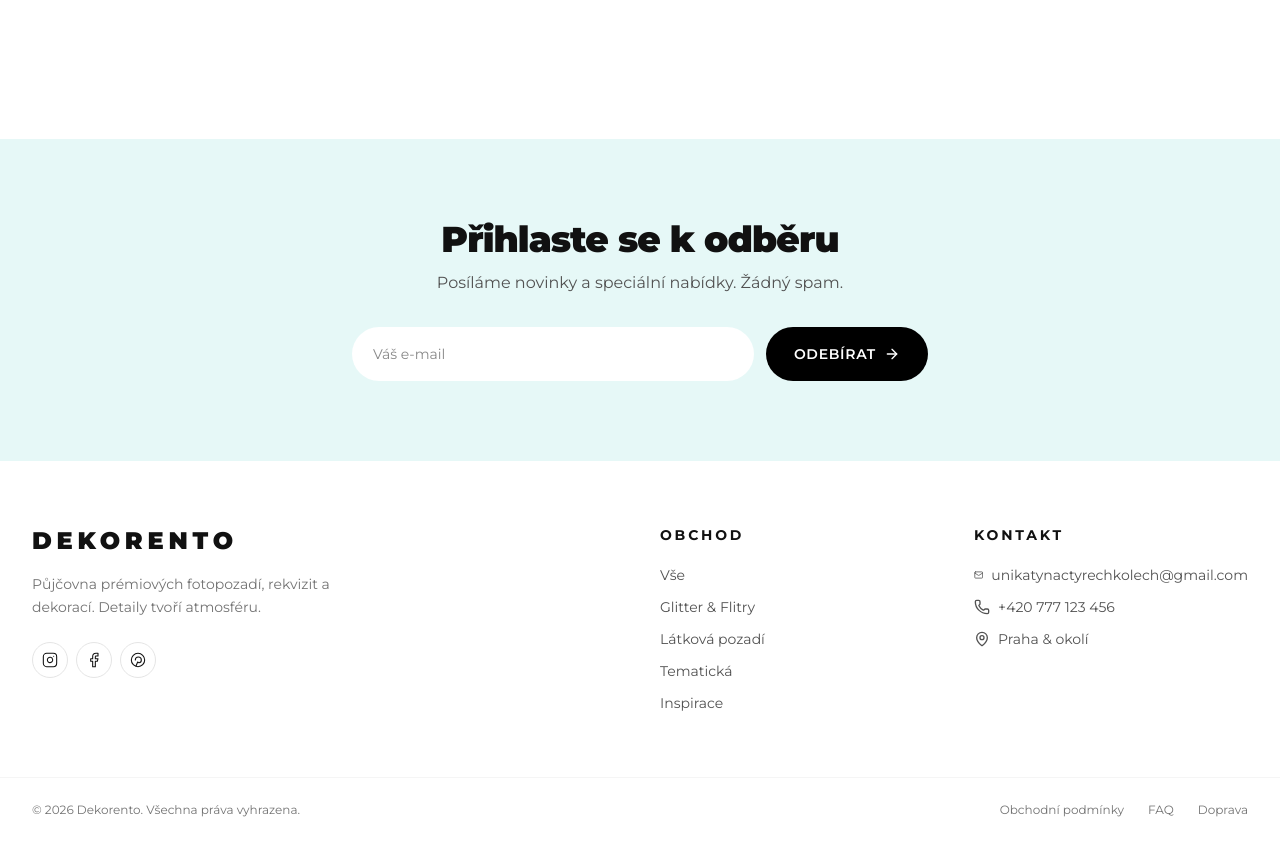
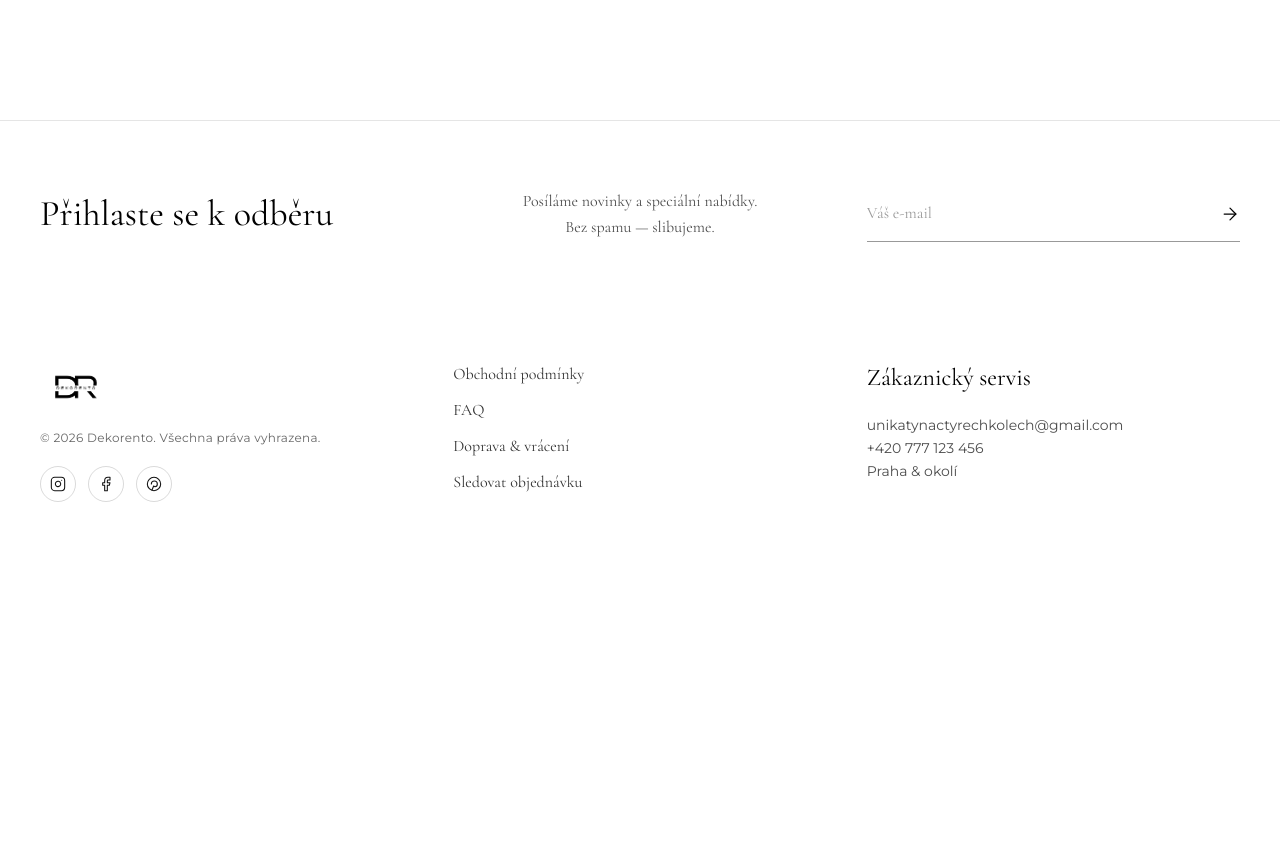
Before and after one commit to unikatynactyrechkolech-code/dekorento, a Next.js app: page /produkt/bile-glitter-pozadi in a window 1280 px wide. Shown: the part 1640-2482 px from the top of the page. After the commit the page ends 2198 px from the top, so only its background shows below. Built offline with nearby package versions, Linux system fonts and the light colour scheme.

Commit message:
Halena home-4 fidelity: lighter mint palette, alt gray/white card bg, prev/next pagination, 3-col newsletter footer

```diff
--- a/src/app/globals.css
+++ b/src/app/globals.css
@@ -3,9 +3,10 @@
 :root {
   --background: #ffffff;
   --foreground: #111111;
-  --brand: #6ED7D2;        /* light turquoise */
+  --brand: #b9e5e0;          /* main turquoise */
   --brand-dark: #3FB8B3;
-  --brand-soft: #E6F8F7;
+  --brand-soft: #eaf6f3;     /* very light mint (hero bg) */
+  --gray-soft: #efeeec;      /* warm gray (alt card bg) */
 }
 
 @theme inline {
--- a/src/app/page.tsx
+++ b/src/app/page.tsx
@@ -3,62 +3,38 @@ import Image from "next/image";
 import { products } from "@/lib/products";
 import ProductCard from "@/components/ProductCard";
 
-// Hero category showcase — 4 sloupce, střídavé černobílé tlačítka
-const HERO_CATS = [
-  {
-    label: "FOTOPOZADÍ",
+// Hero — single big product image on right, mint background, serif title left
+const HERO_IMG =
+  "https://images.unsplash.com/photo-1530023367847-a683933f4172?auto=format&fit=crop&w=1600&q=85";
+
+// 3-tile asymmetric grid: large left + 2 stacked right (alternating gray/white bg)
+const TILES = {
+  big: {
+    title: "Fotopozadí",
     href: "/produkty?cat=L%C3%A1tkov%C3%A1%20pozad%C3%AD",
-    img: "https://images.unsplash.com/photo-1519225421980-715cb0215aed?auto=format&fit=crop&w=900&q=85",
-    bg: "#efe9dd",
-    style: "dark" as const, // černé tlačítko
+    img: "https://images.unsplash.com/photo-1519225421980-715cb0215aed?auto=format&fit=crop&w=1400&q=85",
+    bg: "#efeeec",
   },
-  {
-    label: "LED SVĚTLA + PÍSMENA",
+  topRight: {
+    title: "LED světla",
     href: "/produkty?cat=Tematick%C3%A1%20pozad%C3%AD",
-    img: "https://images.unsplash.com/photo-1530103862676-de8c9debad1d?auto=format&fit=crop&w=900&q=85",
-    bg: "#0a0a0a",
-    style: "light" as const, // bílé tlačítko
+    img: "https://images.unsplash.com/photo-1530103862676-de8c9debad1d?auto=format&fit=crop&w=1200&q=85",
+    bg: "#f5f4f1",
   },
-  {
-    label: "REKVIZITY",
+  botRight: {
+    title: "Rekvizity",
     href: "/produkty?cat=Glitter%20%26%20Flitry",
-    img: "https://images.unsplash.com/photo-1530023367847-a683933f4172?auto=format&fit=crop&w=900&q=85",
-    bg: "#f3f1ed",
-    style: "dark" as const,
+    img: "https://images.unsplash.com/photo-1464366400600-7168b8af9bc3?auto=format&fit=crop&w=1200&q=85",
+    bg: "#ffffff",
   },
-  {
-    label: "INSTAX",
-    href: "/produkty",
-    img: "https://images.unsplash.com/photo-1494438639946-1ebd1d20bf85?auto=format&fit=crop&w=900&q=85",
-    bg: "#dcdad4",
-    style: "light" as const, // bílé tlačítko
-  },
-];
-
-const SECONDARY = [
-  {
-    title: "Glitter & Flitry",
-    href: "/produkty?cat=Glitter%20%26%20Flitry",
-    img: "https://images.unsplash.com/photo-1530103862676-de8c9debad1d?auto=format&fit=crop&w=1400&q=85",
-  },
-  {
-    title: "Látková pozadí",
-    href: "/produkty?cat=L%C3%A1tkov%C3%A1%20pozad%C3%AD",
-    img: "https://images.unsplash.com/photo-1519225421980-715cb0215aed?auto=format&fit=crop&w=1200&q=85",
-  },
-  {
-    title: "Tematická pozadí",
-    href: "/produkty?cat=Tematick%C3%A1%20pozad%C3%AD",
-    img: "https://images.unsplash.com/photo-1464366400600-7168b8af9bc3?auto=format&fit=crop&w=1200&q=85",
-  },
-];
+};
 
 const BRANDS = [
-  { name: "VOGUE", className: "font-serif text-3xl tracking-[0.15em] font-bold" },
-  { name: "elle", className: "font-serif text-4xl italic font-medium" },
-  { name: "MARIE CLAIRE", className: "text-sm tracking-[0.4em] font-light" },
-  { name: "ARCHITECTURAL", className: "text-xs tracking-[0.5em] font-bold" },
-  { name: "Domino", className: "font-serif text-3xl italic" },
+  { name: "MANGO", className: "text-2xl tracking-[0.2em] font-bold" },
+  { name: "Pepe Jeans", className: "font-serif text-2xl italic font-medium" },
+  { name: "asos", className: "text-3xl font-black lowercase italic" },
+  { name: "ZARA", className: "text-2xl tracking-[0.4em] font-light" },
+  { name: "M&S", className: "text-3xl font-black tracking-tight" },
 ];
 
 export default function Home() {
@@ -66,122 +42,135 @@ export default function Home() {
 
   return (
     <>
-      {/* 1. HERO — 4-column category showcase */}
-      <section className="grid grid-cols-2 lg:grid-cols-4 min-h-[80vh]">
-        {HERO_CATS.map(c => (
+      {/* 1. HERO — Halena style: mint bg, serif left, big image right */}
+      <section className="bg-[var(--brand-soft)]">
+        <div className="mx-auto max-w-[1400px] px-6 lg:px-10">
+          <div className="grid grid-cols-1 lg:grid-cols-2 items-center min-h-[88vh] gap-8 py-12">
+            <div className="order-2 lg:order-1 max-w-md animate-fade-up">
+              <h1 className="font-serif text-6xl sm:text-7xl text-black leading-[1.05]">
+                Prémiové dekorace
+              </h1>
+              <p className="font-serif text-xl mt-5 text-black/70">
+                Detaily tvoří atmosféru
+              </p>
+              <div className="mt-10">
                 <Link
-            key={c.label}
-            href={c.href}
-            className="group relative overflow-hidden flex items-center justify-center aspect-[3/4] lg:aspect-auto"
-            style={{ backgroundColor: c.bg }}
+                  href="/produkty"
+                  className="inline-block text-[12px] tracking-[0.3em] uppercase text-black border-b border-black pb-2 hover:opacity-60 transition-opacity"
                 >
+                  Nakupovat
+                </Link>
+              </div>
+            </div>
+            <div className="order-1 lg:order-2 relative aspect-[4/5] lg:aspect-auto lg:h-[80vh] w-full">
               <Image
-              src={c.img}
-              alt={c.label}
+                src={HERO_IMG}
+                alt="Dekorace"
                 fill
-              sizes="(max-width:1024px) 50vw, 25vw"
-              className="object-cover transition-transform duration-700 group-hover:scale-110"
                 priority
+                sizes="(max-width:1024px) 100vw, 50vw"
+                className="object-cover object-center"
               />
-            <div className="absolute inset-0 bg-black/15 group-hover:bg-black/30 transition-colors" />
-            <span
-              className={`relative z-10 px-7 py-3.5 text-[12px] font-semibold tracking-[0.25em] uppercase shadow-md transition-all duration-300
-                ${
-                  c.style === "dark"
-                    ? "bg-black text-white border border-black group-hover:bg-white group-hover:text-black"
-                    : "bg-white text-black border border-white group-hover:bg-black group-hover:text-white group-hover:border-black"
-                }`}
-            >
-              {c.label}
-            </span>
-          </Link>
-        ))}
-      </section>
-
-      {/* 2. INTRO line */}
-      <section className="bg-[var(--brand-soft)]">
-        <div className="mx-auto max-w-3xl px-6 py-16 text-center">
-          <h2 className="font-serif text-4xl sm:text-5xl text-black leading-tight">
-            Detaily tvoří atmosféru
-          </h2>
-          <p className="mt-4 text-sm sm:text-base text-black/70 max-w-xl mx-auto">
-            Půjčovna prémiových fotopozadí, LED dekorací, rekvizit a Instax
-            kamer pro vaše akce. Doručíme, postavíme, odvezeme.
-          </p>
+            </div>
+          </div>
         </div>
       </section>
 
-      {/* 3. ASYMMETRIC TRIPTYCH */}
+      {/* 2. ASYMMETRIC TRIPTYCH — alternating gray/white bg */}
       <section className="grid grid-cols-1 lg:grid-cols-2 min-h-[90vh]">
-        <Link href={SECONDARY[0].href} className="group relative bg-[#e7e5e1] aspect-square lg:aspect-auto overflow-hidden">
+        <Link
+          href={TILES.big.href}
+          className="group relative aspect-square lg:aspect-auto overflow-hidden"
+          style={{ backgroundColor: TILES.big.bg }}
+        >
           <Image
-            src={SECONDARY[0].img}
-            alt={SECONDARY[0].title}
+            src={TILES.big.img}
+            alt={TILES.big.title}
             fill
             sizes="(max-width:1024px) 100vw, 50vw"
             className="object-cover transition-transform duration-700 group-hover:scale-105"
           />
           <div className="absolute inset-x-0 bottom-12 text-center">
-            <h3 className="font-serif text-3xl text-white drop-shadow-lg">{SECONDARY[0].title}</h3>
+            <h3 className="font-serif text-3xl text-white drop-shadow-lg">{TILES.big.title}</h3>
           </div>
         </Link>
         <div className="grid grid-rows-2">
-          {SECONDARY.slice(1).map(c => (
+          {[TILES.topRight, TILES.botRight].map(t => (
             <Link
-              key={c.title}
-              href={c.href}
-              className="group relative overflow-hidden aspect-square lg:aspect-auto bg-[#eeece8]"
+              key={t.title}
+              href={t.href}
+              className="group relative overflow-hidden aspect-square lg:aspect-auto"
+              style={{ backgroundColor: t.bg }}
             >
               <Image
-                src={c.img}
-                alt={c.title}
+                src={t.img}
+                alt={t.title}
                 fill
                 sizes="(max-width:1024px) 100vw, 50vw"
                 className="object-cover transition-transform duration-700 group-hover:scale-105"
               />
               <div className="absolute inset-y-0 right-12 flex items-center">
-                <h3 className="font-serif text-3xl text-white drop-shadow-lg">{c.title}</h3>
+                <h3 className="font-serif text-3xl text-white drop-shadow-lg">{t.title}</h3>
               </div>
             </Link>
           ))}
         </div>
       </section>
 
-      {/* 4. POPULAR ITEMS */}
-      <section className="mx-auto max-w-[1400px] px-6 lg:px-10 py-24">
-        <h2 className="font-serif text-3xl text-center text-black mb-14">
-          Oblíbené produkty
-        </h2>
+      {/* 3. POPULAR ITEMS — header with prev/next, 5-col grid */}
+      <section className="bg-[#efeeec]">
+        <div className="mx-auto max-w-[1400px] px-6 lg:px-10 py-20">
+          <div className="flex flex-col sm:flex-row sm:items-center justify-between mb-12 gap-4">
+            <h2 className="font-serif text-4xl text-black">Oblíbené produkty</h2>
+            <div className="flex items-center gap-6 text-sm text-black/70">
+              <button className="hover:text-black transition-colors">Předchozí</button>
+              <span className="text-black/30">/</span>
+              <button className="hover:text-black transition-colors">Další</button>
+              <div className="flex items-center gap-2 ml-3">
+                <span className="w-2 h-2 rounded-full border border-black/30" />
+                <span className="w-2 h-2 rounded-full border border-black/30" />
+                <span className="w-2 h-2 rounded-full bg-black" />
+              </div>
+            </div>
+          </div>
           <div className="grid grid-cols-2 lg:grid-cols-5 gap-x-6 gap-y-14">
-          {popular.map(p => (
-            <ProductCard key={p.id} product={p} />
+            {popular.map((p, i) => (
+              <ProductCard key={p.id} product={p} index={i} />
             ))}
+          </div>
         </div>
       </section>
 
-      {/* 5. BRANDS */}
-      <section className="border-t border-neutral-100">
+      {/* 4. NEW ARRIVALS — second row */}
+      <section className="bg-white">
         <div className="mx-auto max-w-[1400px] px-6 lg:px-10 py-20">
-          <h3 className="font-serif text-2xl text-center text-black mb-12">Naše značky</h3>
-          <div className="grid grid-cols-2 sm:grid-cols-3 lg:grid-cols-5 gap-10 items-center justify-items-center text-black">
+          <div className="text-center mb-12">
+            <h2 className="font-serif text-4xl text-black">Novinky</h2>
+          </div>
+          <div className="grid grid-cols-2 lg:grid-cols-5 gap-x-6 gap-y-14">
+            {products.slice(5, 10).map((p, i) => (
+              <ProductCard key={p.id} product={p} index={i + 1} />
+            ))}
+          </div>
+        </div>
+      </section>
+
+      {/* 5. OUR BRANDS strip */}
+      <section className="bg-[#efeeec]">
+        <div className="mx-auto max-w-[1400px] px-6 lg:px-10 py-20">
+          <h3 className="font-serif text-2xl text-center text-black mb-14">Naše značky</h3>
+          <div className="grid grid-cols-2 sm:grid-cols-3 lg:grid-cols-5 gap-12 items-center justify-items-center text-black">
             {BRANDS.map(b => (
-              <span key={b.name} className={`${b.className} hover:opacity-60 transition-opacity cursor-pointer`}>
+              <span
+                key={b.name}
+                className={`${b.className} hover:opacity-60 transition-opacity cursor-pointer`}
+              >
                 {b.name}
               </span>
             ))}
           </div>
         </div>
       </section>
-
-      {/* 6. NEW ARRIVALS */}
-      <section className="mx-auto max-w-[1400px] px-6 lg:px-10 pb-24">
-        <h2 className="font-serif text-3xl text-center text-black mb-14">Novinky</h2>
-        <div className="grid grid-cols-2 lg:grid-cols-5 gap-x-6 gap-y-14">
-          {products.slice(5, 10).map(p => (
-            <ProductCard key={p.id} product={p} />
-          ))}
-        </div>
-      </section>
     </>
   );
 }
--- a/src/components/Footer.tsx
+++ b/src/components/Footer.tsx
@@ -1,8 +1,9 @@
 "use client";
 
 import Link from "next/link";
+import Image from "next/image";
 import { useState } from "react";
-import { Mail, MapPin, Phone, ArrowRight } from "lucide-react";
+import { ArrowRight } from "lucide-react";
 
 const Instagram = (props: React.SVGProps<SVGSVGElement>) => (
   <svg viewBox="0 0 24 24" fill="none" stroke="currentColor" strokeWidth="1.6" strokeLinecap="round" strokeLinejoin="round" {...props}>
@@ -11,13 +12,11 @@ const Instagram = (props: React.SVGProps<SVGSVGElement>) => (
     <line x1="17.5" y1="6.5" x2="17.51" y2="6.5" />
   </svg>
 );
-
 const Facebook = (props: React.SVGProps<SVGSVGElement>) => (
   <svg viewBox="0 0 24 24" fill="none" stroke="currentColor" strokeWidth="1.6" strokeLinecap="round" strokeLinejoin="round" {...props}>
     <path d="M18 2h-3a5 5 0 0 0-5 5v3H7v4h3v8h4v-8h3l1-4h-4V7a1 1 0 0 1 1-1h3z" />
   </svg>
 );
-
 const Pinterest = (props: React.SVGProps<SVGSVGElement>) => (
   <svg viewBox="0 0 24 24" fill="none" stroke="currentColor" strokeWidth="1.6" strokeLinecap="round" strokeLinejoin="round" {...props}>
     <circle cx="12" cy="12" r="10" />
@@ -31,21 +30,22 @@ export default function Footer() {
 
   return (
     <footer className="mt-24">
-      {/* Newsletter */}
-      <section className="bg-[var(--brand-soft)]">
-        <div className="mx-auto max-w-3xl px-4 sm:px-6 lg:px-8 py-20 text-center">
-          <h3 className="text-3xl sm:text-4xl font-black tracking-tight">
+      {/* Newsletter — Halena 3-col layout */}
+      <section className="border-t border-neutral-200">
+        <div className="mx-auto max-w-[1400px] px-6 lg:px-10 py-16 grid grid-cols-1 md:grid-cols-3 gap-10 items-center">
+          <h3 className="font-serif text-3xl sm:text-4xl text-black text-center md:text-left">
             Přihlaste se k odběru
           </h3>
-          <p className="mt-3 text-neutral-600">
-            Posíláme novinky a speciální nabídky. Žádný spam.
+          <p className="font-serif text-base text-black/70 text-center leading-relaxed">
+            Posíláme novinky a speciální nabídky.<br />
+            Bez spamu — slibujeme.
           </p>
           <form
             onSubmit={e => {
               e.preventDefault();
               if (email) setDone(true);
             }}
-            className="mt-8 flex flex-col sm:flex-row items-stretch gap-3 max-w-xl mx-auto"
+            className="relative"
           >
             <input
               type="email"
@@ -53,68 +53,54 @@ export default function Footer() {
               value={email}
               onChange={e => setEmail(e.target.value)}
               placeholder="Váš e-mail"
-              className="flex-1 px-5 py-4 rounded-full bg-white border border-transparent focus:border-[var(--brand-dark)] focus:outline-none text-sm"
+              className="w-full bg-transparent border-b border-black/40 focus:border-black outline-none py-4 pr-12 font-serif text-base placeholder:text-black/40"
             />
             <button
               type="submit"
-              className="bg-black hover:bg-neutral-800 text-white font-semibold px-7 py-4 rounded-full inline-flex items-center justify-center gap-2 text-sm uppercase tracking-wider"
+              className="absolute right-0 top-1/2 -translate-y-1/2 text-black hover:opacity-60"
+              aria-label="Odeslat"
             >
-              {done ? "Přihlášeno ✓" : "Odebírat"} <ArrowRight className="w-4 h-4" />
+              {done ? "✓" : <ArrowRight className="w-5 h-5" strokeWidth={1.5} />}
             </button>
           </form>
         </div>
       </section>
 
+      {/* Bottom row: logo+copy | links | customer service */}
       <div className="bg-white">
-        <div className="mx-auto max-w-7xl px-4 sm:px-6 lg:px-8 py-16 grid grid-cols-2 md:grid-cols-4 gap-10">
-          <div className="col-span-2">
-            <div className="text-2xl font-black tracking-[0.2em]">DEKORENTO</div>
-            <p className="mt-4 text-sm text-neutral-500 max-w-xs leading-relaxed">
-              Půjčovna prémiových fotopozadí, rekvizit a dekorací.
-              Detaily tvoří atmosféru.
+        <div className="mx-auto max-w-[1400px] px-6 lg:px-10 py-14 grid grid-cols-1 md:grid-cols-3 gap-10">
+          <div>
+            <Image src="/logo.png" alt="Dekorento" width={1162} height={806} className="h-12 w-auto object-contain mb-5" />
+            <p className="text-xs text-black/60 tracking-wide">
+              © {new Date().getFullYear()} Dekorento. Všechna práva vyhrazena.
             </p>
-            <div className="flex gap-2 mt-6">
-              <a href="#" className="w-9 h-9 rounded-full border border-neutral-200 hover:bg-black hover:text-white hover:border-black flex items-center justify-center transition-colors">
+            <div className="flex gap-3 mt-5">
+              <a href="#" className="w-9 h-9 rounded-full border border-black/15 hover:bg-black hover:text-white hover:border-black flex items-center justify-center transition-colors">
                 <Instagram className="w-4 h-4" />
               </a>
-              <a href="#" className="w-9 h-9 rounded-full border border-neutral-200 hover:bg-black hover:text-white hover:border-black flex items-center justify-center transition-colors">
+              <a href="#" className="w-9 h-9 rounded-full border border-black/15 hover:bg-black hover:text-white hover:border-black flex items-center justify-center transition-colors">
                 <Facebook className="w-4 h-4" />
               </a>
-              <a href="#" className="w-9 h-9 rounded-full border border-neutral-200 hover:bg-black hover:text-white hover:border-black flex items-center justify-center transition-colors">
+              <a href="#" className="w-9 h-9 rounded-full border border-black/15 hover:bg-black hover:text-white hover:border-black flex items-center justify-center transition-colors">
                 <Pinterest className="w-4 h-4" />
               </a>
             </div>
           </div>
 
-          <div>
-            <h4 className="font-bold text-sm uppercase tracking-[0.2em] mb-5">Obchod</h4>
-            <ul className="space-y-3 text-sm text-neutral-600">
-              <li><Link href="/produkty" className="hover:text-black">Vše</Link></li>
-              <li><Link href="/produkty?cat=Glitter%20%26%20Flitry" className="hover:text-black">Glitter & Flitry</Link></li>
-              <li><Link href="/produkty?cat=L%C3%A1tkov%C3%A1%20pozad%C3%AD" className="hover:text-black">Látková pozadí</Link></li>
-              <li><Link href="/produkty?cat=Tematick%C3%A1%20pozad%C3%AD" className="hover:text-black">Tematická</Link></li>
-              <li><Link href="/inspirace" className="hover:text-black">Inspirace</Link></li>
-            </ul>
-          </div>
+          <ul className="space-y-3 font-serif text-base text-black/80">
+            <li><Link href="#" className="hover:opacity-60">Obchodní podmínky</Link></li>
+            <li><Link href="#" className="hover:opacity-60">FAQ</Link></li>
+            <li><Link href="#" className="hover:opacity-60">Doprava & vrácení</Link></li>
+            <li><Link href="#" className="hover:opacity-60">Sledovat objednávku</Link></li>
+          </ul>
 
           <div>
-            <h4 className="font-bold text-sm uppercase tracking-[0.2em] mb-5">Kontakt</h4>
-            <ul className="space-y-3 text-sm text-neutral-600">
-              <li className="flex items-center gap-2"><Mail className="w-4 h-4" /> unikatynactyrechkolech@gmail.com</li>
-              <li className="flex items-center gap-2"><Phone className="w-4 h-4" /> +420 777 123 456</li>
-              <li className="flex items-center gap-2"><MapPin className="w-4 h-4" /> Praha & okolí</li>
-            </ul>
-          </div>
-        </div>
-
-        <div className="border-t border-neutral-100">
-          <div className="mx-auto max-w-7xl px-4 sm:px-6 lg:px-8 py-6 flex flex-col md:flex-row justify-between gap-4 text-xs text-neutral-500">
-            <p>© {new Date().getFullYear()} Dekorento. Všechna práva vyhrazena.</p>
-            <div className="flex gap-6">
-              <Link href="#" className="hover:text-black">Obchodní podmínky</Link>
-              <Link href="#" className="hover:text-black">FAQ</Link>
-              <Link href="#" className="hover:text-black">Doprava</Link>
-            </div>
+            <h4 className="font-serif text-2xl text-black mb-5">Zákaznický servis</h4>
+            <p className="text-sm text-black/70 leading-relaxed">
+              unikatynactyrechkolech@gmail.com<br />
+              +420 777 123 456<br />
+              Praha & okolí
+            </p>
           </div>
         </div>
       </div>
```
Also changed, not shown: src/components/ProductCard.tsx (+24 -10 lines). Lines whose indentation alone changed are shown as unchanged.
